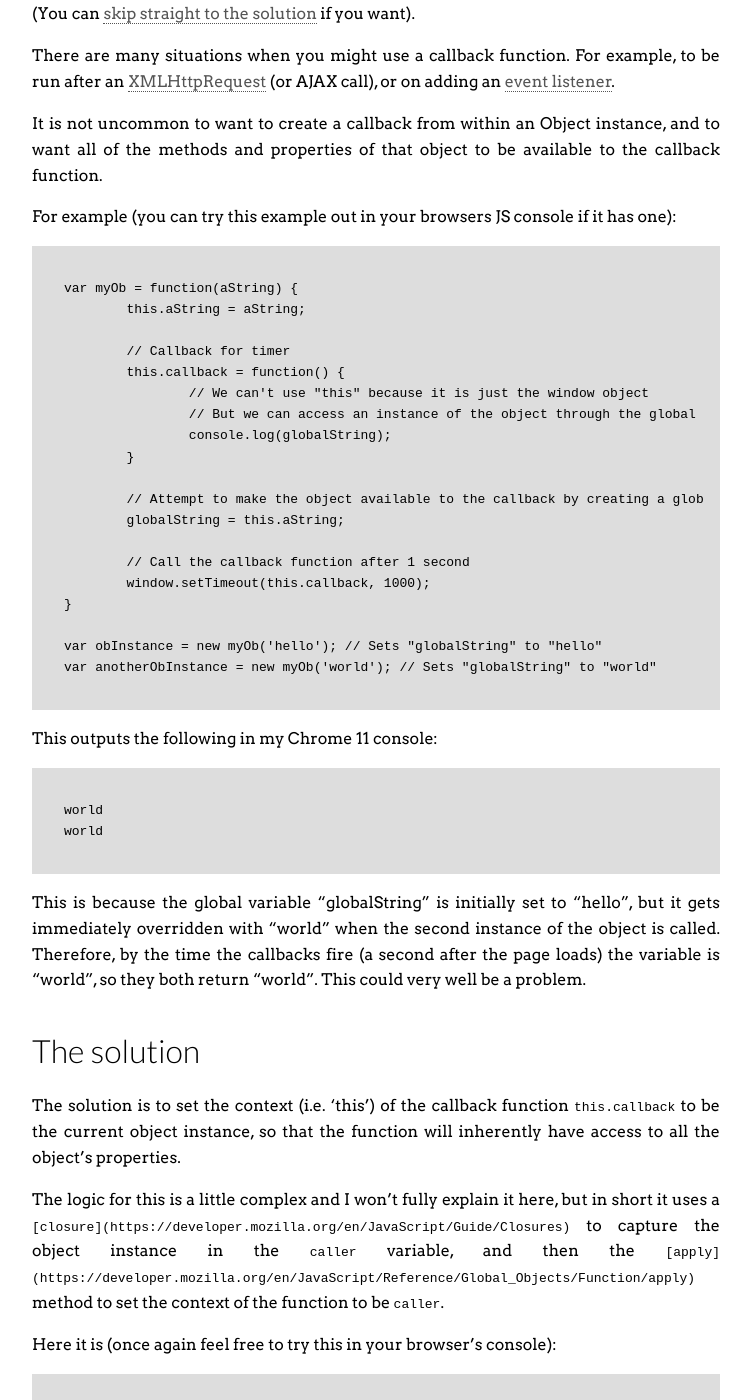
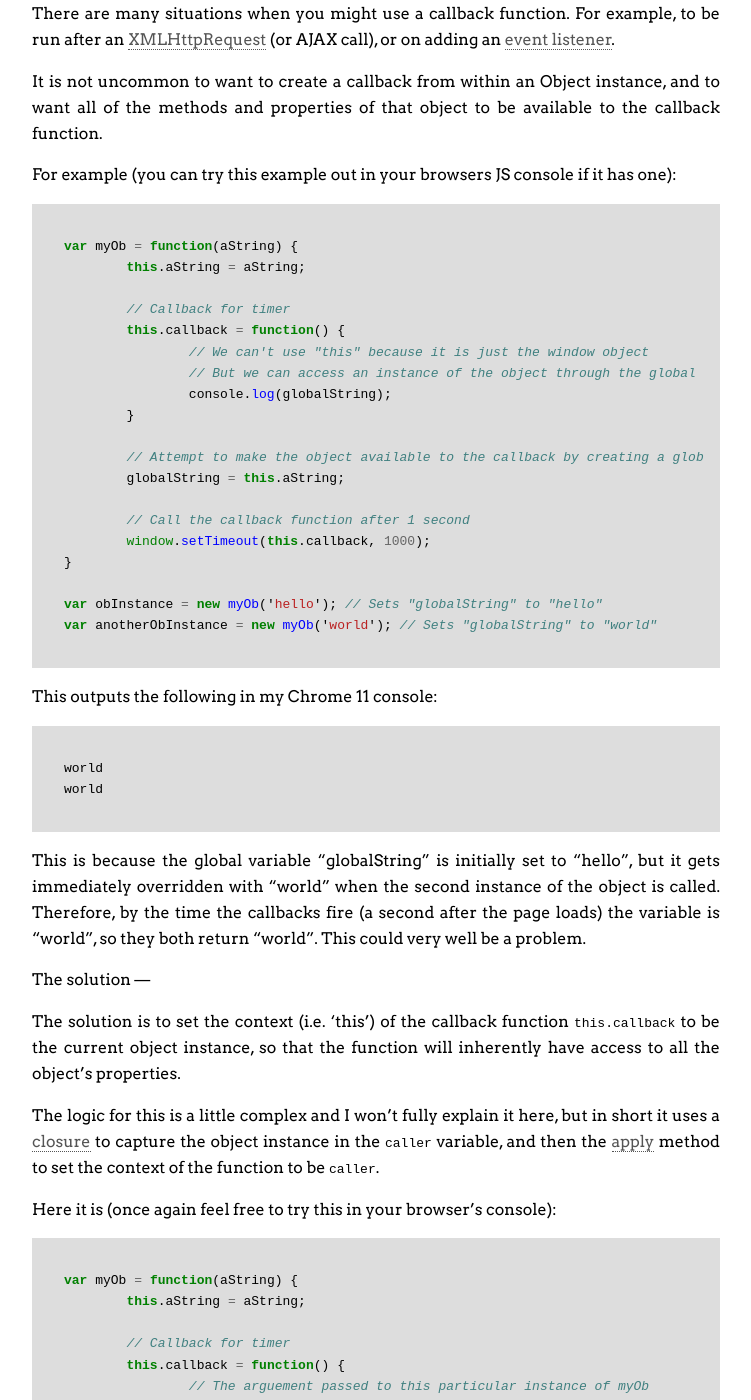
Before and after one commit to nottrobin/robinwinslow.uk, a Jekyll site: the page built from _posts/2012-03-13-javascript-closures-passing-an-object-context-to-a-callback-function.md, in a window 1280 px wide and 1400 px high, scrolled down 439 px. Shown: the whole window, without its empty margins (264-1015 px from the left). Built offline with Jekyll 4.4.1, drawn with Linux system fonts in a browser that asks for light colours; Markdown is read by kramdown in place of the engine named in the settings; some of the changed text lies outside the part shown.

Commit message:
Add syntax highlighting to post, and fix IDs for redcarpet markdown

````diff
--- a/_posts/2012-03-13-javascript-closures-passing-an-object-context-to-a-callback-function.md
+++ b/_posts/2012-03-13-javascript-closures-passing-an-object-context-to-a-callback-function.md
@@ -10,7 +10,8 @@ Another re-post from my Wordpress blog - originally posted 2011-05-25. This one'
 
 This is the first really useful application for [JavaScript closures](https://developer.mozilla.org/en/JavaScript/Guide/Closures) that I've found.
 
-The problem {#problem}
+<a id="problem"></a>
+The problem
 ---
 
 (You can [skip straight to the solution](#solution) if you want).
@@ -21,25 +22,27 @@ It is not uncommon to want to create a callback from within an Object instance,
 
 For example (you can try this example out in your browsers JS console if it has one):
 
-	var myOb = function(aString) {
-		this.aString = aString;
+``` javascript
+var myOb = function(aString) {
+	this.aString = aString;
 
-		// Callback for timer
-		this.callback = function() {
-			// We can't use "this" because it is just the window object
-			// But we can access an instance of the object through the global variable
-			console.log(globalString);
-		}
-
-		// Attempt to make the object available to the callback by creating a global variable
-		globalString = this.aString;
-
-		// Call the callback function after 1 second
-		window.setTimeout(this.callback, 1000);
+	// Callback for timer
+	this.callback = function() {
+		// We can't use "this" because it is just the window object
+		// But we can access an instance of the object through the global variable
+		console.log(globalString);
 	}
 
-	var obInstance = new myOb('hello'); // Sets "globalString" to "hello"
-	var anotherObInstance = new myOb('world'); // Sets "globalString" to "world"
+	// Attempt to make the object available to the callback by creating a global variable
+	globalString = this.aString;
+
+	// Call the callback function after 1 second
+	window.setTimeout(this.callback, 1000);
+}
+
+var obInstance = new myOb('hello'); // Sets "globalString" to "hello"
+var anotherObInstance = new myOb('world'); // Sets "globalString" to "world"
+```
 
 This outputs the following in my Chrome 11 console:
 
@@ -48,30 +51,33 @@ This outputs the following in my Chrome 11 console:
 
 This is because the global variable "globalString" is initially set to "hello", but it gets immediately overridden with "world" when the second instance of the object is called. Therefore, by the time the callbacks fire (a second after the page loads) the variable is "world", so they both return "world". This could very well be a problem.
 
-The solution {#solution}
+<a id="solution"></a>
+The solution
 ---
 
 The solution is to set the context (i.e. 'this') of the callback function `this.callback` to be the current object instance, so that the function will inherently have access to all the object's properties.
 
-The logic for this is a little complex and I won't fully explain it here, but in short it uses a `[closure](https://developer.mozilla.org/en/JavaScript/Guide/Closures)` to capture the object instance in the `caller` variable, and then the `[apply](https://developer.mozilla.org/en/JavaScript/Reference/Global_Objects/Function/apply)` method to set the context of the function to be `caller`.
+The logic for this is a little complex and I won't fully explain it here, but in short it uses a [closure](https://developer.mozilla.org/en/JavaScript/Guide/Closures) to capture the object instance in the `caller` variable, and then the [apply](https://developer.mozilla.org/en/JavaScript/Reference/Global_Objects/Function/apply) method to set the context of the function to be `caller`.
 
 Here it is (once again feel free to try this in your browser's console):
 
-	var myOb = function(aString) {
-		this.aString = aString;
+``` javascript
+var myOb = function(aString) {
+	this.aString = aString;
 
-		// Callback for timer
-		this.callback = function() {
-			// The arguement passed to this particular instance of myOb
-			console.log(this.aString);
-		}
-
-		// Call the callback function after 1 second
-		window.setTimeout((function(caller) { return function() { caller.callback.apply(caller, arguments); } })(this), 1000);
+	// Callback for timer
+	this.callback = function() {
+		// The arguement passed to this particular instance of myOb
+		console.log(this.aString);
 	}
 
-	var obInstance = new myOb('hello');
-	var anotherObInstance = new myOb('world');
+	// Call the callback function after 1 second
+	window.setTimeout((function(caller) { return function() { caller.callback.apply(caller, arguments); } })(this), 1000);
+}
+
+var obInstance = new myOb('hello');
+var anotherObInstance = new myOb('world');
+```
 
 This should successfully output:
 
````
